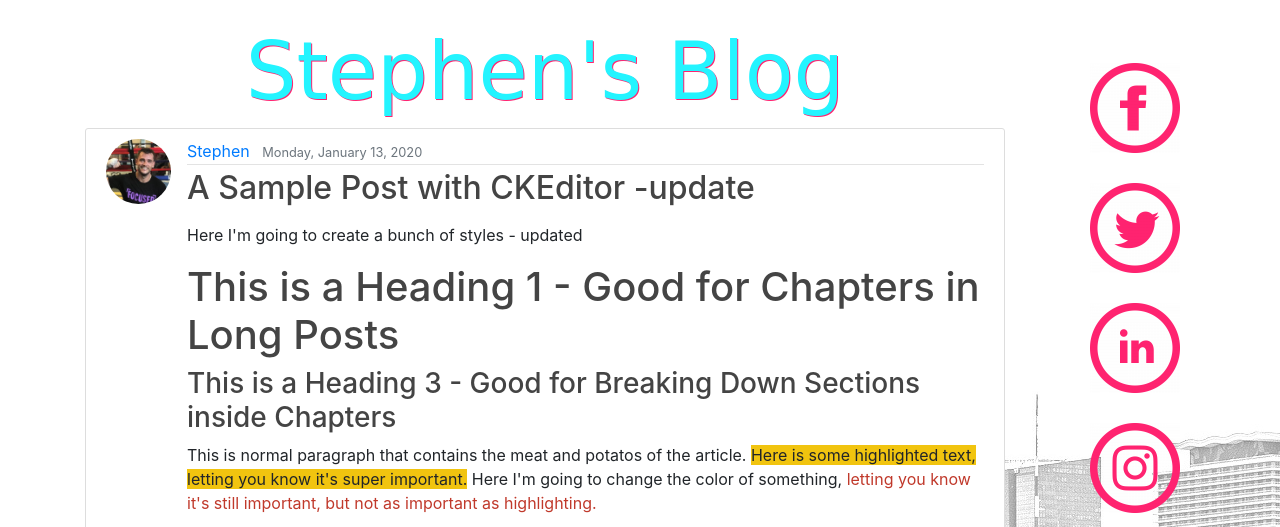
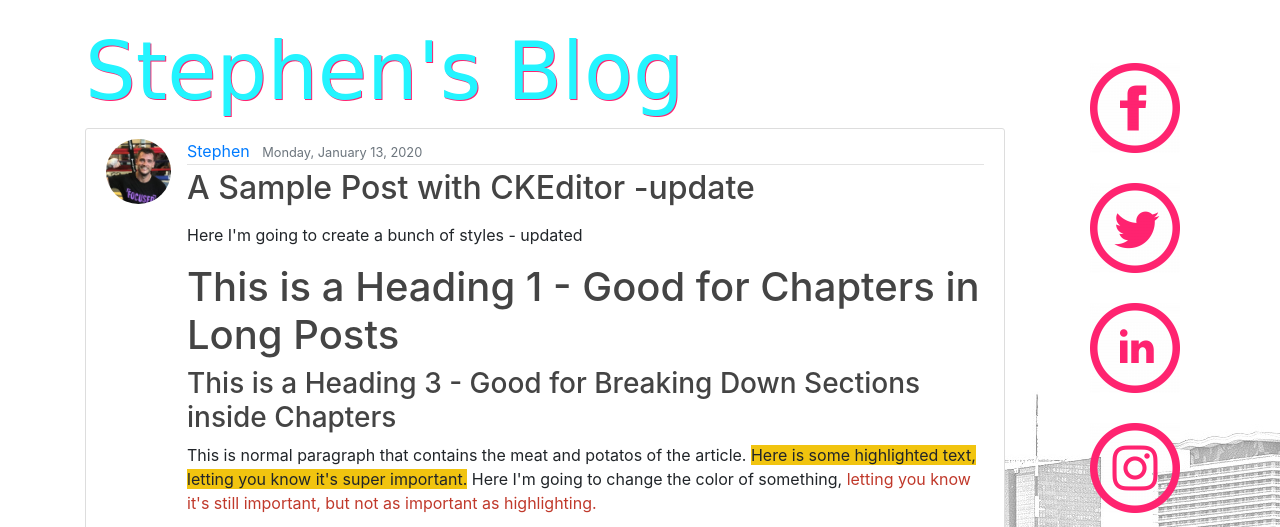
Before and after one commit to FuriouStyles/portfolio_website_django, a Django app: page /blog/ in a window 1280 px wide. Shown: the part 56-583 px from the top of the page. Run offline with Django 3.2, Linux system fonts and the light colour scheme; data comes from the database, SQL or seed files in the repository; parts of the project's set-up code (start-up, migrations or seed data) failed here and were passed over; some libraries are stand-ins or nearby versions; some web fonts are replaced.

Commit message:
lol computers are funny

```diff
--- a/blog/templates/blog/blog.html
+++ b/blog/templates/blog/blog.html
@@ -1,6 +1,6 @@
 {% extends "blog/base.html" %}
 {% block content %}
-  <h1 class="loud-title text-center">Stephen's Blog</h1>
+  <h1 class="loud-title">Stephen's Blog</h1>
   {% for post in posts %}
     <article class="media content-section">
       <img class="rounded-circle article-img" src="{{ post.author.profile.image.url }}">
--- a/blog/templates/blog/post_detail.html
+++ b/blog/templates/blog/post_detail.html
@@ -1,6 +1,6 @@
 {% extends "blog/base.html" %}
 {% block content %}
-  <h1 class="loud-title text-center">Stephen's Blog</h1>
+  <h1>Stephen's Blog</h1>
     <article class="media content-section">
       <div class="media-body">
         <div class="article-metadata">
--- a/notes/templates/notes/notes_home.html
+++ b/notes/templates/notes/notes_home.html
@@ -1,6 +1,6 @@
 {% extends "blog/base.html" %}
 {% block content %}
-  <h1 class="loud-title text-center">Class Notes</h1>
+  <h1 class="loud-title">Class Notes</h1>
   {% for note in notes %}
     <article class="media content-section">
       <img class="rounded-circle article-img" src="{{ note.author.profile.image.url }}">
```
